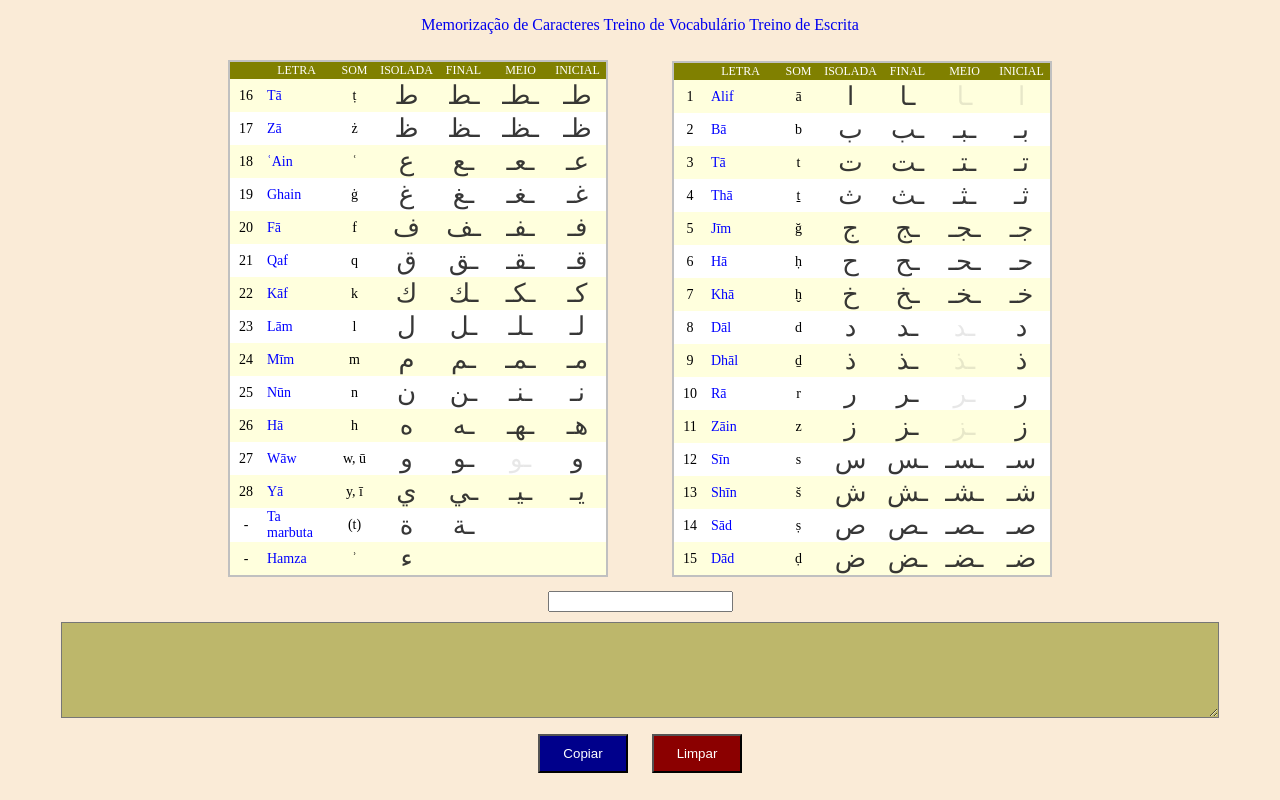
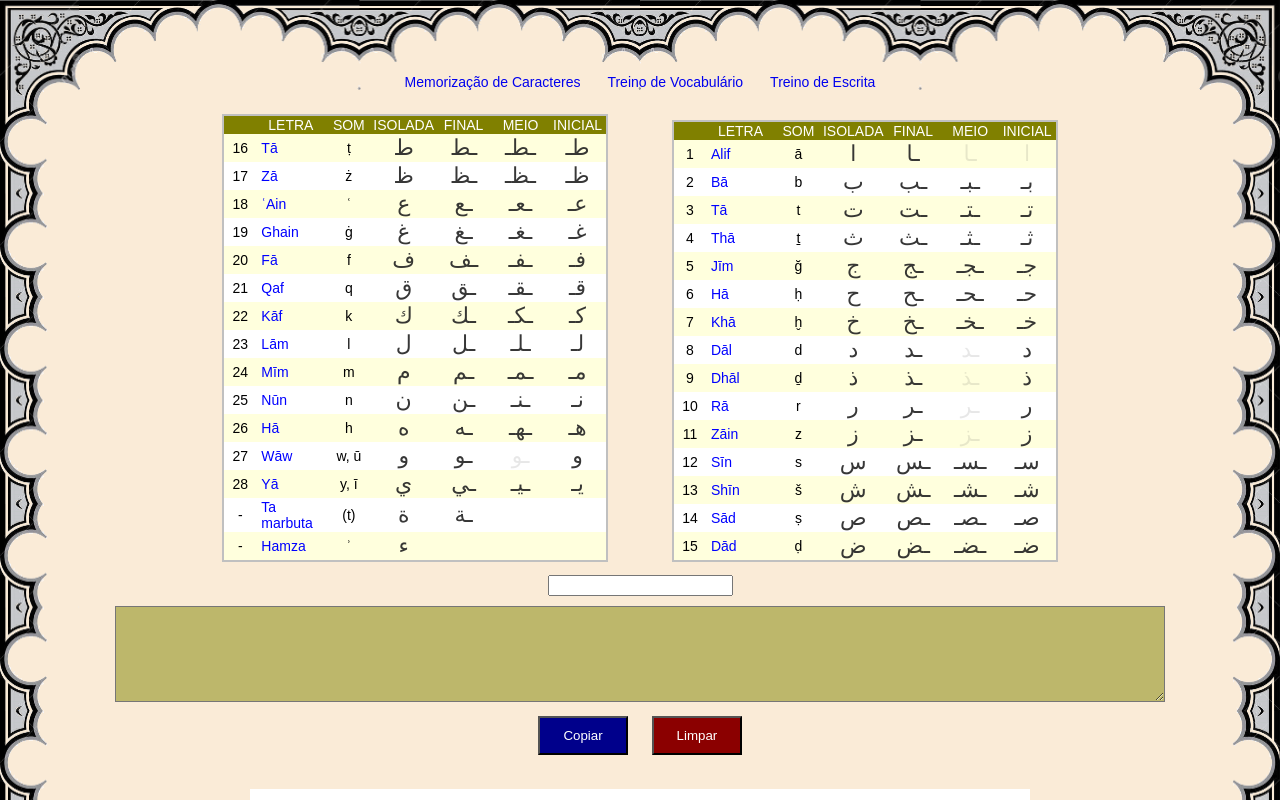
Before and after one commit to marcelobravin/Arab, a plain HTML site: page index.html in a window 1280 px wide. Shown: the top 800 px of the page. Drawn offline with Linux system fonts and the light colour scheme.

Commit message:
Arabesque

```diff
--- a/index.html
+++ b/index.html
@@ -11,7 +11,6 @@
       gtag('config', 'UA-171185330-2');
     </script>
     <!-- controle de volume -->
-    <!-- drag and draw -->
     <!-- sentence generator -->
 
     <meta http-equiv="Content-Type" content="text/html; charset=UTF-8">
@@ -20,23 +19,36 @@
     <style type="text/css">
         th {
             text-transform: uppercase;
-            font-size: 12px;
+            /*font-size: 12px;*/
             font-weight: normal;
             color: white;
             background: #808000;
         }
         td {
             text-align: center;
-            font-size: 26px;
+            font-size: 30px;
             width: 80px;
         }
-        td.portugues {
-            font-size: 14px
-        }
+
+
+/*a,p,*/
+
+
         body {
             margin: 0 auto;
             text-align: center;
-            background: antiquewhite;
+            background: transparent;
+            /*border-image: url('assets/arc.png') 30 / 19px round;*/
+        }
+        html {
+            border: 60px solid;
+            height: fit-content !important;
+            background-color: antiquewhite;
+
+            /*border-image: url("assets/arc.png") 188 109 / 51px 35px / 0rem round;*/
+            border-image: url("assets/arc.png") 203 173 / 90px 79px / 0rem round;
+            /*border-image: url("assets/arc.png") 140 262 / 65px 86px / 0px 0px round;*/
+            /*border-image: url("assets/arc.png") 163 163 / 70px 59px / 0rem round;*/
         }
         table {
             margin: 10px 30px 0 30px;
@@ -113,6 +125,7 @@
         }
 
         .letra { color: blue; }
+        a:hover,
         .letra:hover { text-decoration: underline }
 
         [data-egoista='true'] {
@@ -212,6 +225,34 @@
         a {
             text-decoration: none
         }
+
+        td.copy {
+            font-size: 22px;
+        }
+        th,
+        body,
+        td.portugues {
+            font-size: 14px;
+            font-family: arial;
+        }
+/*
+        @media (min-width: 320px) and (max-width: 480px) {
+          td.copy {
+              font-size: 42px !important;
+          }
+
+          th,
+          body,
+          td.portugues {
+              font-size: 18px !important;
+          }
+
+          a {
+              color: red;
+              font-size: 10px;
+          }
+        }
+*/
     </style>
     <!-- <script src="http://ajax.googleapis.com/ajax/libs/jquery/3.3.1/jquery.min.js"></script> -->
     <script src="assets/jquery.min.js"></script>
@@ -296,7 +337,13 @@
 <body>
     <p>
         <a href="caracteres.html">Memorização de Caracteres</a>
+        &nbsp;
+        &nbsp;
+        &nbsp;
         <a href="vocabulario.html">Treino de Vocabulário</a>
+        &nbsp;
+        &nbsp;
+        &nbsp;
         <a href="desenho.html">Treino de Escrita</a>
     </p>
     <span id="zoomedChar"></span>
```
Also changed, not shown: assets/arc.png (added). Lines whose indentation alone changed are shown as unchanged.
